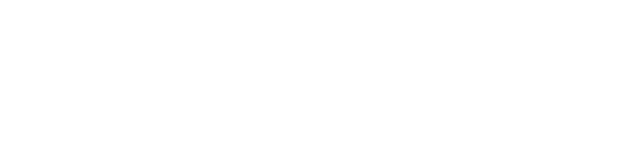
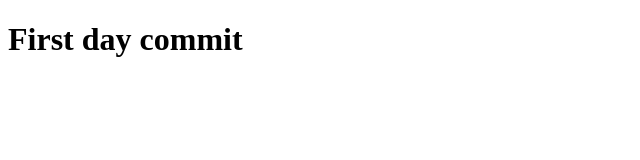
Before and after one commit to Kranti00/Betwa-Interface-015, a website: page index.html in a window 1280 px wide. Shown: the whole page, without its empty margins (0-640 px from the left). Drawn offline with Linux system fonts and the light colour scheme.

Commit message:
First commit

```diff
--- a/index.html
+++ b/index.html
@@ -20,7 +20,10 @@
 
 
     <!-- Soumyadeep hero section start -->
-    <div id="sdiv"></div>
+    <div id="sdiv">
+
+        <h1>First day commit</h1>
+    </div>
 
     <!-- Souyadeep hero section end -->
 
```
